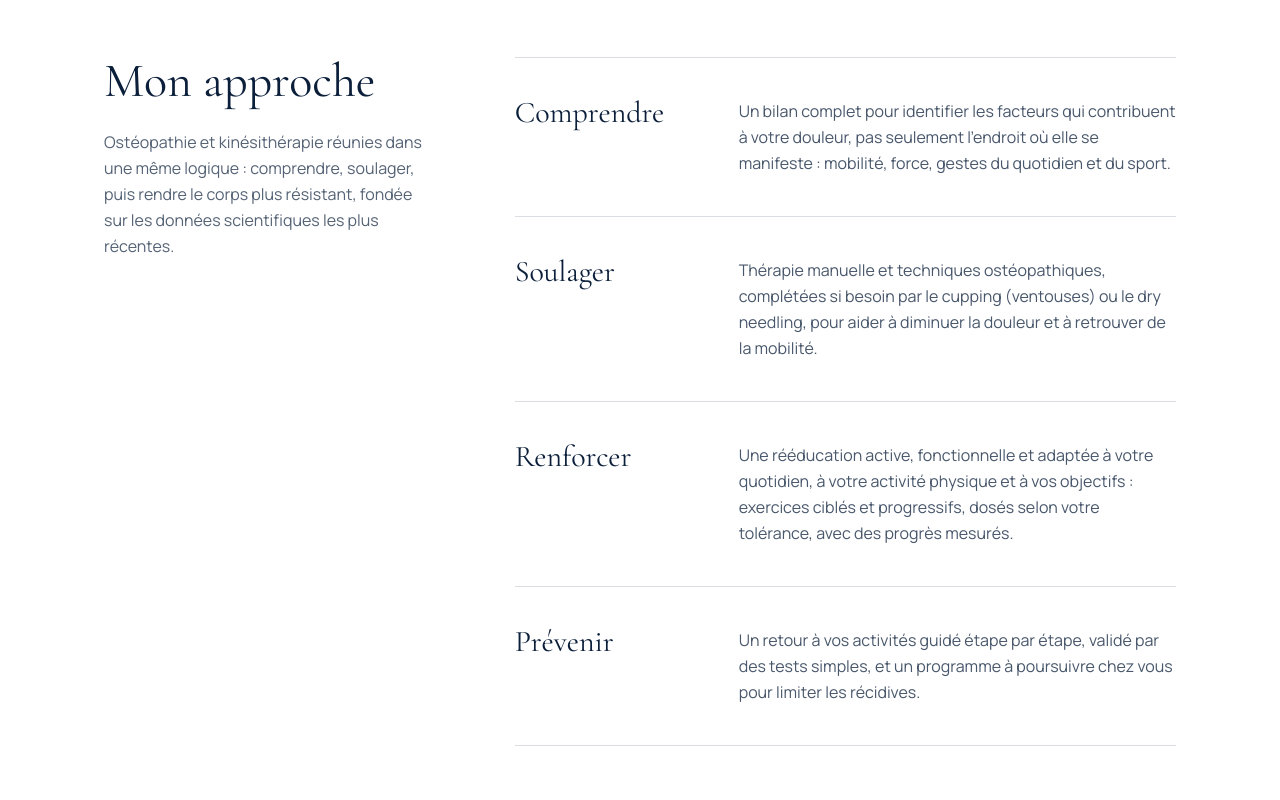
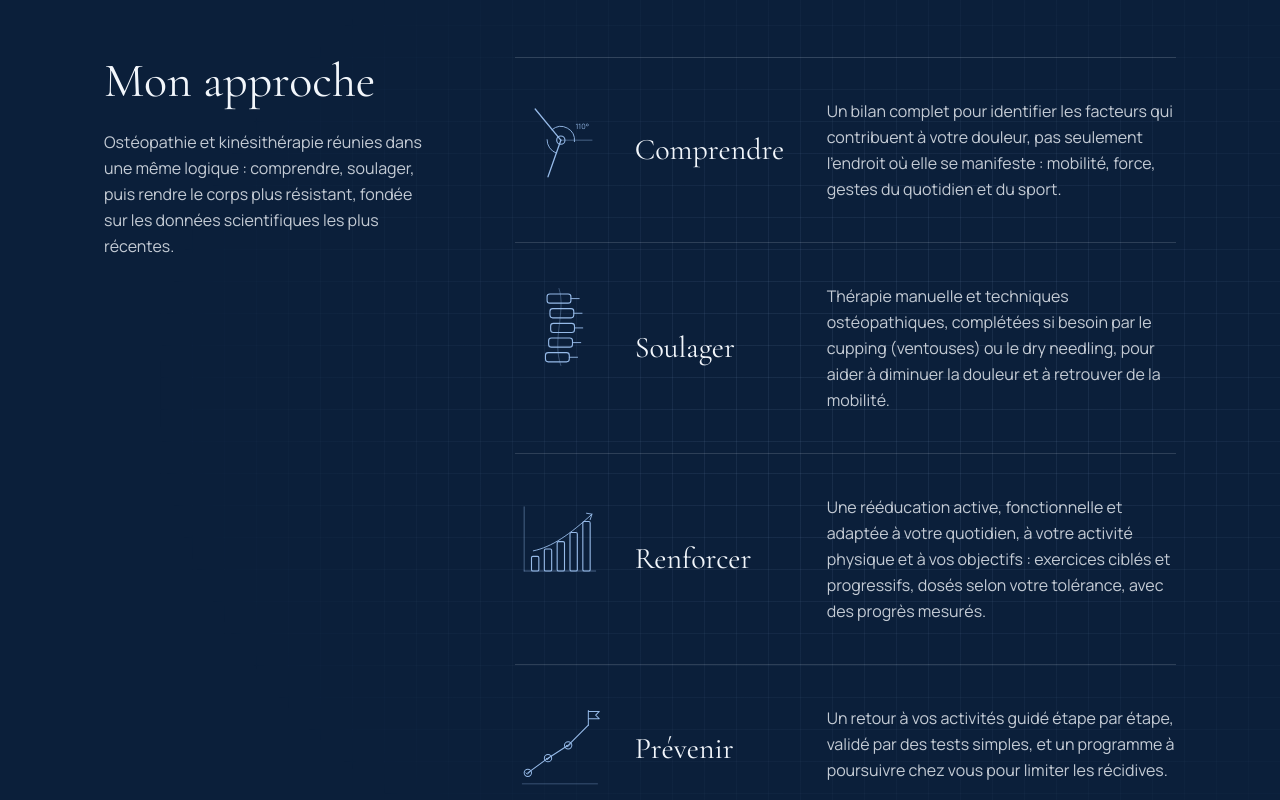
Before and after one commit to otudaviddo/otudavid, a Next.js app: page /kine in a window 1280 px wide. Shown: the part 3240-4040 px from the top of the page. Built offline with nearby package versions, Linux system fonts and the light colour scheme.

Commit message:
Essai accueil plus vivant : « Mon approche » en bleu nuit avec dessins au trait, quadrillage léger, cartes en relief, symbole du logo en filigrane
Co-Authored-By: Claude Opus 5.5 <noreply@anthropic.com>
Claude-Session: https://claude.ai/code/session_01Mh1BQxcSa4NdpshWVMjazJ

```diff
--- a/src/app/globals.css
+++ b/src/app/globals.css
@@ -14,6 +14,8 @@
 }
 /* Sections « claires » : texte marine sur fond blanc ou bleu très pâle, boutons marine. */
 [data-tone="light"] { --c-night: 11 31 58; --c-ivory: 244 247 251; }
+/* Section bleu nuit, pour rythmer la page : mêmes classes que les sections claires, valeurs inversées. */
+[data-tone="navy"] { --c-night: 242 246 251; --c-ivory: 11 31 58; --c-ivoryDeep: 17 42 76; --c-steel: 150 186 232; --c-steelDeep: 196 216 242; }
 /* Blocs sur fond bleu (urgences) : texte blanc, bouton blanc. */
 .bg-steel { --c-night: 255 255 255; --c-nightSoft: 232 239 247; --c-ivory: 11 31 58; }
 
@@ -49,11 +51,21 @@ section[id] { scroll-margin-top: 80px; }
 .panel-glow {
   box-shadow: inset 0 0 0 1px rgba(22,96,164,.45), inset 0 0 90px rgba(22,96,164,.08);
 }
+/* Fond « planche technique » : quadrillage très léger, qui s'estompe vers les bords. */
+.bg-grid { position: relative; isolation: isolate; }
+.bg-grid::before {
+  content: ""; position: absolute; inset: 0; z-index: -1; pointer-events: none;
+  background-image: linear-gradient(rgba(22,96,164,.07) 1px, transparent 1px), linear-gradient(90deg, rgba(22,96,164,.07) 1px, transparent 1px);
+  background-size: 32px 32px;
+  -webkit-mask-image: radial-gradient(ellipse 75% 70% at 70% 45%, #000 20%, transparent 78%);
+  mask-image: radial-gradient(ellipse 75% 70% at 70% 45%, #000 20%, transparent 78%);
+}
+[data-tone="navy"].bg-grid::before { background-image: linear-gradient(rgba(150,186,232,.09) 1px, transparent 1px), linear-gradient(90deg, rgba(150,186,232,.09) 1px, transparent 1px); }
 /* Dessin technique : chaque trait se trace au survol */
 .draw * { stroke-dasharray: 1; stroke-dashoffset: 1; transition: stroke-dashoffset 1.3s cubic-bezier(.65,0,.35,1); }
 .draw .draw-label { opacity: 0; transition: opacity .8s ease 1.3s; }
-.panel:hover .draw *, .panel:focus-within .draw *, .panel.is-visible .draw * { stroke-dashoffset: 0; }
-.panel:hover .draw .draw-label, .panel:focus-within .draw .draw-label, .panel.is-visible .draw .draw-label { opacity: 1; }
+.panel:hover .draw *, .panel:focus-within .draw *, .panel.is-visible .draw *, .draw-on.is-visible .draw * { stroke-dashoffset: 0; }
+.panel:hover .draw .draw-label, .panel:focus-within .draw .draw-label, .panel.is-visible .draw .draw-label, .draw-on.is-visible .draw .draw-label { opacity: 1; }
 /* Au retrait de la souris, le dessin s'efface sans délai */
 .panel:not(:hover):not(:focus-within):not(.is-visible) .draw * { transition-delay: 0ms !important; transition-duration: .6s; }
 
@@ -111,6 +123,6 @@ section[id] { scroll-margin-top: 80px; }
   .urgent-band, .urgent-band::after, .urgent-phone svg { animation: none; }
   .urgent-band::after { display: none; }
   * { transition: none !important; }
-  .panel .draw * { stroke-dashoffset: 0; }
-  .panel .draw .draw-label { opacity: 1; }
+  .panel .draw *, .draw-on .draw * { stroke-dashoffset: 0; }
+  .panel .draw .draw-label, .draw-on .draw .draw-label { opacity: 1; }
 }
--- a/src/components/Approach.tsx
+++ b/src/components/Approach.tsx
@@ -8,6 +8,8 @@ const pillars = [
 ];
 
 import { approachEn } from "@/content/en";
+import DrawOnView from "@/components/DrawOnView";
+import { approachDrawings } from "@/components/ApproachDrawings";
 import type { Lang } from "@/i18n";
 
 export default function Approach({ lang = "fr" }: { lang?: Lang }) {
@@ -15,21 +17,27 @@ export default function Approach({ lang = "fr" }: { lang?: Lang }) {
   const title = en ? approachEn.title : "Mon approche";
   const list = en ? approachEn.pillars : pillars;
   return (
-    <section id="approche" data-tone="light" aria-labelledby="approche-title" className="w-full bg-white text-night">
+    <section id="approche" data-tone="navy" aria-labelledby="approche-title" className="bg-grid w-full bg-ivory text-night">
       <div className="mx-auto grid max-w-6xl gap-12 px-6 py-24 md:grid-cols-[4fr_8fr] md:gap-20 md:px-10 md:py-32">
         <div className="md:sticky md:top-28 md:self-start">
           <h2 id="approche-title" className="font-serif text-4xl leading-[1.1] sm:text-5xl">{title}</h2>
-          <p className="mt-6 text-base leading-relaxed text-night/70">
+          <p className="mt-6 text-base leading-relaxed text-night/80">
             {en ? approachEn.intro : "Ostéopathie et kinésithérapie réunies dans une même logique : comprendre, soulager, puis rendre le corps plus résistant, fondée sur les données scientifiques les plus récentes."}
           </p>
         </div>
         <ol className="border-t border-night/15">
-          {list.map((p) => (
-            <li key={p.n} className="grid gap-3 border-b border-night/15 py-8 sm:grid-cols-[12rem_1fr] sm:gap-8 md:py-10">
-              <h3 className="font-serif text-3xl leading-none">{p.t}</h3>
-              <p className="text-base leading-relaxed text-night/75">{p.d}</p>
-            </li>
-          ))}
+          {list.map((p, i) => {
+            const Drawing = approachDrawings[i];
+            return (
+              <li key={p.n} className="grid grid-cols-[4.5rem_1fr] gap-x-5 gap-y-3 border-b border-night/15 py-8 sm:grid-cols-[5.5rem_10rem_1fr] sm:gap-x-8 md:py-10">
+                <DrawOnView className="row-span-2 h-[4.5rem] w-[4.5rem] text-steel sm:row-span-1 sm:h-[5.5rem] sm:w-[5.5rem]">
+                  <Drawing />
+                </DrawOnView>
+                <h3 className="self-center font-serif text-3xl leading-none">{p.t}</h3>
+                <p className="col-start-2 text-base leading-relaxed text-night/80 sm:col-start-3">{p.d}</p>
+              </li>
+            );
+          })}
         </ol>
       </div>
     </section>
--- /dev/null
+++ b/src/components/ApproachDrawings.tsx
@@ -0,0 +1,73 @@
+/* Petits dessins au trait, dans l'esprit des planches d'anatomie annotées de l'accueil.
+   Un dessin par étape de « Mon approche ». */
+const s = { stroke: "currentColor", fill: "none", strokeLinecap: "round" as const, strokeLinejoin: "round" as const };
+const d = (ms: number) => ({ transitionDelay: `${ms}ms` });
+
+// Comprendre : mesure de l'angle du genou au goniomètre.
+export function Goniometre() {
+  return (
+    <svg viewBox="0 0 96 96" className="draw h-full w-full" aria-hidden>
+      <path d="M22 12 L50 46" pathLength={1} {...s} strokeWidth="1.4" style={d(0)} />
+      <path d="M50 46 L36 86" pathLength={1} {...s} strokeWidth="1.4" style={d(150)} />
+      <circle cx="50" cy="46" r="4.5" pathLength={1} {...s} strokeWidth="1.2" style={d(300)} />
+      <path d="M50 46 L84 46" pathLength={1} {...s} strokeWidth="0.8" strokeDasharray="1" style={{ ...d(450), opacity: 0.6 }} />
+      <path d="M40.4 34.5 A15 15 0 0 1 64.9 47.6" pathLength={1} {...s} strokeWidth="1" style={d(600)} />
+      <path d="M45.1 60.1 A15 15 0 0 1 35 45.5" pathLength={1} {...s} strokeWidth="1" style={d(750)} />
+      <text x="66" y="34" fontSize="8" fill="currentColor" className="draw-label">110°</text>
+    </svg>
+  );
+}
+
+// Soulager : segment de colonne, vertèbres et disques.
+export function Colonne() {
+  const v = [0, 1, 2, 3, 4];
+  return (
+    <svg viewBox="0 0 96 96" className="draw h-full w-full" aria-hidden>
+      <path d="M48 6 C 56 30, 40 62, 50 90" pathLength={1} {...s} strokeWidth="0.7" style={{ ...d(0), opacity: 0.55 }} />
+      {v.map((i) => {
+        const y = 12 + i * 16; const x = 48 + Math.sin(i * 0.9) * 4;
+        return (
+          <g key={i}>
+            <rect x={x - 13} y={y} width="26" height="10" rx="3" pathLength={1} {...s} strokeWidth="1.2" style={d(150 + i * 120)} />
+            <path d={`M${x + 13} ${y + 5} H${x + 22}`} pathLength={1} {...s} strokeWidth="1" style={d(250 + i * 120)} />
+          </g>
+        );
+      })}
+    </svg>
+  );
+}
+
+// Renforcer : charge progressive, séance après séance.
+export function Progression() {
+  const bars = [16, 24, 32, 42, 54];
+  return (
+    <svg viewBox="0 0 96 96" className="draw h-full w-full" aria-hidden>
+      <path d="M10 84 H88 M10 84 V14" pathLength={1} {...s} strokeWidth="0.8" style={{ ...d(0), opacity: 0.6 }} />
+      {bars.map((h, i) => (
+        <rect key={i} x={18 + i * 14} y={84 - h} width="8" height={h} rx="1.5" pathLength={1} {...s} strokeWidth="1.2" style={d(150 + i * 110)} />
+      ))}
+      <path d="M20 62 C 40 58, 60 44, 84 22" pathLength={1} {...s} strokeWidth="1" style={d(800)} />
+      <path d="M78 21 L84 22 L82 28" pathLength={1} {...s} strokeWidth="1" style={d(1000)} />
+    </svg>
+  );
+}
+
+// Prévenir : retour progressif à l'activité, étapes validées.
+export function Retour() {
+  const pts = [[14, 74], [36, 58], [58, 44], [80, 22]];
+  return (
+    <svg viewBox="0 0 96 96" className="draw h-full w-full" aria-hidden>
+      <path d={`M${pts.map((p) => p.join(" ")).join(" L")}`} pathLength={1} {...s} strokeWidth="1.2" style={d(0)} />
+      {pts.slice(0, 3).map((p, i) => (
+        <g key={i}>
+          <circle cx={p[0]} cy={p[1]} r="4" pathLength={1} {...s} strokeWidth="1.1" style={d(300 + i * 150)} />
+          <path d={`M${p[0] - 2} ${p[1]} l1.5 1.6 l3 -3.2`} pathLength={1} {...s} strokeWidth="1" style={d(400 + i * 150)} />
+        </g>
+      ))}
+      <path d="M80 22 V6 M80 7 H92 L88 11 L92 15 H80" pathLength={1} {...s} strokeWidth="1.1" style={d(900)} />
+      <path d="M8 86 H90" pathLength={1} {...s} strokeWidth="0.7" style={{ ...d(0), opacity: 0.5 }} />
+    </svg>
+  );
+}
+
+export const approachDrawings = [Goniometre, Colonne, Progression, Retour];
--- /dev/null
+++ b/src/components/DrawOnView.tsx
@@ -0,0 +1,15 @@
+"use client";
+import { useEffect, useRef, useState } from "react";
+
+/* Trace les dessins au trait (classe .draw) quand le bloc arrive à l'écran. */
+export default function DrawOnView({ children, className = "" }: { children: React.ReactNode; className?: string }) {
+  const ref = useRef<HTMLDivElement>(null);
+  const [visible, setVisible] = useState(false);
+  useEffect(() => {
+    if (!ref.current) return;
+    const io = new IntersectionObserver(([e]) => { if (e.isIntersecting) { setVisible(true); io.disconnect(); } }, { threshold: 0.35 });
+    io.observe(ref.current);
+    return () => io.disconnect();
+  }, []);
+  return <div ref={ref} className={`draw-on ${visible ? "is-visible" : ""} ${className}`}>{children}</div>;
+}
--- a/src/components/FaqCarousel.tsx
+++ b/src/components/FaqCarousel.tsx
@@ -32,7 +32,7 @@ export default function FaqCarousel({ items, tone = "dark", title, id, lang = "f
     : "border-night/20 text-night/70 hover:border-night hover:bg-night hover:text-ivory";
 
   return (
-    <section id={id} data-tone={tone} aria-labelledby={`${id ?? "faq"}-title`} className={`w-full ${dark ? "bg-nightSoft text-ivory" : "bg-ivory text-night"}`}>
+    <section id={id} data-tone={tone} aria-labelledby={`${id ?? "faq"}-title`} className={`bg-grid w-full ${dark ? "bg-nightSoft text-ivory" : "bg-ivory text-night"}`}>
       <div className="mx-auto flex max-w-6xl flex-col gap-8 px-6 pb-10 pt-24 md:flex-row md:items-end md:justify-between md:px-10 md:pt-28">
         <div>
           <h2 id={`${id ?? "faq"}-title`} className="font-serif text-4xl leading-[1.1] sm:text-5xl">{title}</h2>
@@ -57,7 +57,7 @@ export default function FaqCarousel({ items, tone = "dark", title, id, lang = "f
         {items.map((it, i) => (
           <article
             key={i}
-            className={`flex w-[85%] shrink-0 snap-start flex-col rounded-2xl border p-7 sm:w-[420px] sm:p-9 ${dark ? "border-ivory/15 bg-night" : "border-night/15 bg-white/40"}`}
+            className={`flex w-[85%] shrink-0 snap-start flex-col rounded-2xl border p-7 sm:w-[420px] sm:p-9 ${dark ? "border-ivory/10 bg-night shadow-[0_18px_40px_-28px_rgba(11,31,58,.45)]" : "border-night/15 bg-white/40"}`}
           >
             <h3 className="font-serif text-2xl leading-snug">{it.q}</h3>
             <p className={`mt-4 text-[15px] leading-relaxed ${dark ? "text-ivory/75" : "text-night/75"}`}>{it.a}</p>
--- a/src/components/HomePage.tsx
+++ b/src/components/HomePage.tsx
@@ -39,8 +39,9 @@ export default function HomePage({ lang = "fr" }: { lang?: Lang }) {
       <TrustBand lang={lang} />
 
       {/* Présentation */}
-      <section aria-labelledby="apropos-title" data-tone="dark" className="w-full bg-night">
-        <div className="mx-auto grid max-w-6xl gap-10 px-6 py-24 md:grid-cols-[5fr_7fr] md:gap-20 md:px-10 md:py-28">
+      <section aria-labelledby="apropos-title" data-tone="dark" className="relative w-full overflow-hidden bg-night">
+        <Logo symbolOnly accent="fill-steel" className="pointer-events-none absolute -right-24 top-1/2 h-[120%] w-auto -translate-y-1/2 text-ivory opacity-[0.04] md:-right-10" />
+        <div className="relative mx-auto grid max-w-6xl gap-10 px-6 py-24 md:grid-cols-[5fr_7fr] md:gap-20 md:px-10 md:py-28">
           {/* Sans portrait : le nom et le symbole à gauche, le texte à droite */}
           <div className="md:sticky md:top-32 md:self-start">
             <Logo symbolOnly className="h-14 w-auto text-ivory md:h-16" />
--- a/src/components/Reasons.tsx
+++ b/src/components/Reasons.tsx
@@ -7,7 +7,7 @@ export default function Reasons({ lang = "fr" }: { lang?: Lang }) {
   const t = c.ui.reasons;
   const pill = "inline-flex min-h-[52px] items-center rounded-full border border-night/35 px-7 text-xs uppercase tracking-[0.22em] transition-colors duration-300 hover:border-night hover:bg-night hover:text-ivory";
   return (
-    <section id="motifs" data-tone="light" aria-labelledby="motifs-accueil-title" className="w-full bg-ivory text-night">
+    <section id="motifs" data-tone="light" aria-labelledby="motifs-accueil-title" className="bg-grid w-full bg-ivory text-night">
       <div className="mx-auto grid max-w-6xl gap-12 px-6 py-24 md:grid-cols-[4fr_8fr] md:gap-20 md:px-10 md:py-32">
         <div>
           <h2 id="motifs-accueil-title" className="font-serif text-4xl leading-[1.1] sm:text-5xl">{t.title}</h2>
--- a/src/components/Testimonials.tsx
+++ b/src/components/Testimonials.tsx
@@ -6,7 +6,7 @@ import { content, reviewDate, type Lang } from "@/i18n";
 
 function Card({ t, lang }: { t: (typeof testimonials)[number]; lang: Lang }) {
   return (
-    <figure className="flex w-[300px] shrink-0 flex-col justify-between rounded-2xl border border-night/15 bg-ivory/60 px-6 py-7 sm:w-[400px] sm:px-8 sm:py-8">
+    <figure className="flex w-[300px] shrink-0 flex-col justify-between rounded-2xl border border-night/10 bg-white shadow-[0_18px_40px_-28px_rgba(11,31,58,.45)] px-6 py-7 sm:w-[400px] sm:px-8 sm:py-8">
       <blockquote className="font-serif text-lg leading-relaxed text-night/90 sm:text-xl">
         &laquo;&nbsp;{t.quote}&nbsp;&raquo;
       </blockquote>
@@ -77,7 +77,7 @@ export default function Testimonials({ lang = "fr" }: { lang?: Lang }) {
   const arrow = "flex h-12 w-12 items-center justify-center rounded-full border border-night/20 text-night/70 transition-colors duration-300 hover:border-night hover:bg-night hover:text-ivory";
 
   return (
-    <section id="avis" data-tone="light" aria-labelledby="avis-title" className="relative w-full bg-white text-night">
+    <section id="avis" data-tone="light" aria-labelledby="avis-title" className="relative w-full bg-[#F7FAFD] text-night">
       <div className="mx-auto flex max-w-6xl flex-col gap-8 px-6 pb-12 pt-24 md:flex-row md:items-end md:justify-between md:px-10 md:pt-32">
         <div>
           <h2 id="avis-title" className="font-serif text-4xl leading-[1.1] sm:text-5xl">{t.title}</h2>
```
